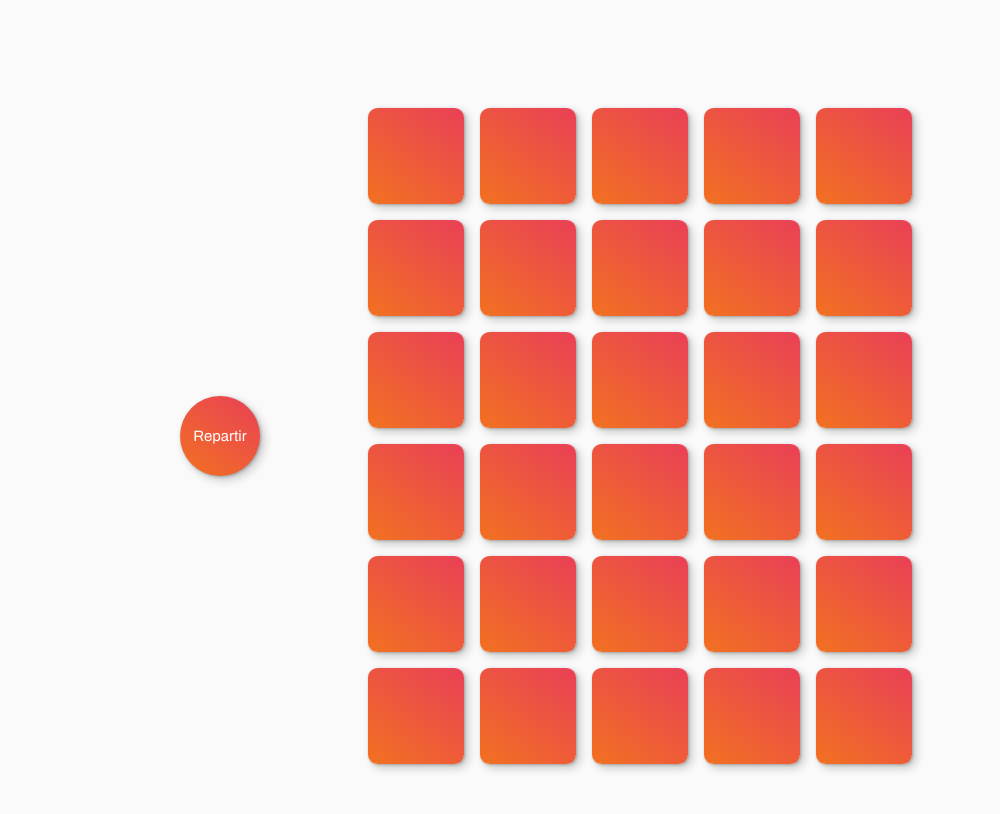
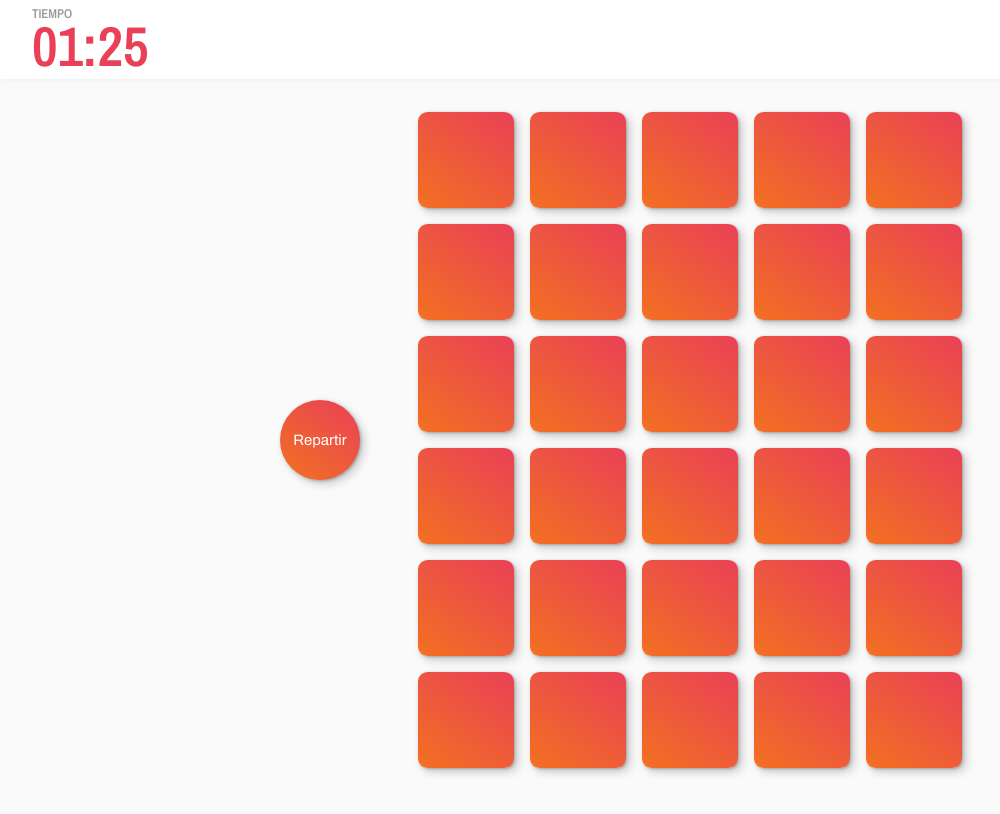
Before and after one commit to Ayemelo/CODER-JS-PROYECTO, a plain HTML site: page index.html in a window 1280 px wide. Shown: the whole page, without its empty margins (0-1000 px from the left). Drawn offline with nearby package versions, Linux system fonts and the light colour scheme.

Commit message:
Agregando cronometro

```diff
--- /dev/null
+++ b/cronometro.js
@@ -0,0 +1,31 @@
+function iniciaCronometro() {
+    var segundos = 30;
+    var minutos = 1;
+    var segundosTexto;
+    var minutosTexto;
+
+    function actualizaContador() {
+      segundos--;
+      if (segundos < 0) {
+        segundos = 59;
+        minutos--;
+      }
+      if (minutos < 0) {
+        segundos = 0;
+        minutos = 0;
+        clearInterval(cronometro);
+        timeOver();
+      }
+      segundosTexto = segundos;
+      minutosTexto = minutos;
+      if (segundos < 10) {
+        segundosTexto = "0" + segundos;
+      }
+      if (minutos < 10) {
+        minutosTexto = "0" + minutos;
+      }
+      document.querySelector("#minutos").innerText = minutosTexto;
+      document.querySelector("#segundos").innerText = segundosTexto;
+    }
+    cronometro = setInterval(actualizaContador, 1000);
+  }
--- a/index.css
+++ b/index.css
@@ -19,6 +19,41 @@ body {
   flex-direction: column;
 }
 
+.cabecera {
+  padding: 0.5rem 2rem;
+  background: white;
+  box-shadow: 1px 1px 5px rgba(0, 0, 0, 0.05);
+  display: flex;
+  justify-content: space-between;
+  align-items: baseline;
+}
+
+.cabecera-titulo {
+  font-family: var(--font-display);
+  font-weight: 600;
+  font-size: 0.8rem;
+  text-transform: uppercase;
+  line-height: 1;
+  margin: 0;
+  color: rgba(0, 0, 0, 0.4);
+}
+
+.cabecera-num {
+  font-family: var(--font-display);
+  color: var(--hotpink);
+  font-weight: 400;
+  font-size: 3.5rem;
+  line-height: 0.9;
+}
+
+.contadores {
+  display: flex;
+}
+
+.contador-item {
+  margin-right: 2rem;
+}
+
 main {
   flex-grow: 1;
   display: flex;
@@ -35,7 +70,7 @@ main {
   width: 5rem;
   height: 5rem;
   padding: 10px 10px;
-  margin: 20px 0;
+  margin: 0 50px;
   border-radius: 50%;
   border: 0;
   background-image: var(--gradient);
@@ -44,7 +79,6 @@ main {
   font-family: var(--font);
   font-size: 15px;
   cursor: pointer;
-
 }
 
 .mesa {
@@ -53,7 +87,7 @@ main {
   align-items: center;
   align-content: center;
   max-width: 40rem;
-  margin: 100px;
+
 }
 
 .tarjeta {
--- a/index.html
+++ b/index.html
@@ -9,6 +9,16 @@
   </head>
 
   <body>
+    <header class="cabecera">
+      <div class="contadores">
+        <div class="contador-item">
+          <h4 class="cabecera-titulo">Tiempo</h4>
+          <div class="cabecera-num">
+            <span id="minutos">00</span>:<span id="segundos">00</span>
+          </div>
+        </div>
+      </div>
+    </header>
     <main>
         <div class="boton">
             <input type="button" class="btn" value="Repartir" onclick="location.reload()">
@@ -16,6 +26,7 @@
         <div id="mesa" class="mesa"></div>
     </main>
 
+    <script src="/cronometro.js"></script>
     <script src="/script.js"></script>
   </body>
 </html>
--- a/script.js
+++ b/script.js
@@ -18,6 +18,8 @@ function reparteTarjetas() {
   tarjetasBarajadas.forEach(function(elemento){
     let tarjeta = document.createElement("div");
 
+    mesa.appendChild(tarjeta);
+
     tarjeta.innerHTML =
         "<div class='tarjeta' data-valor= " +
         elemento + ">" +
@@ -26,7 +28,6 @@ function reparteTarjetas() {
         "</div>" +
         "</div>";
 
-    mesa.appendChild(tarjeta);
   })
 }
 
@@ -83,3 +84,5 @@ document.querySelectorAll(".tarjeta").forEach(
     function(elemento) {
         elemento.addEventListener("click", descubrir);
 });
+
+iniciaCronometro();
```
